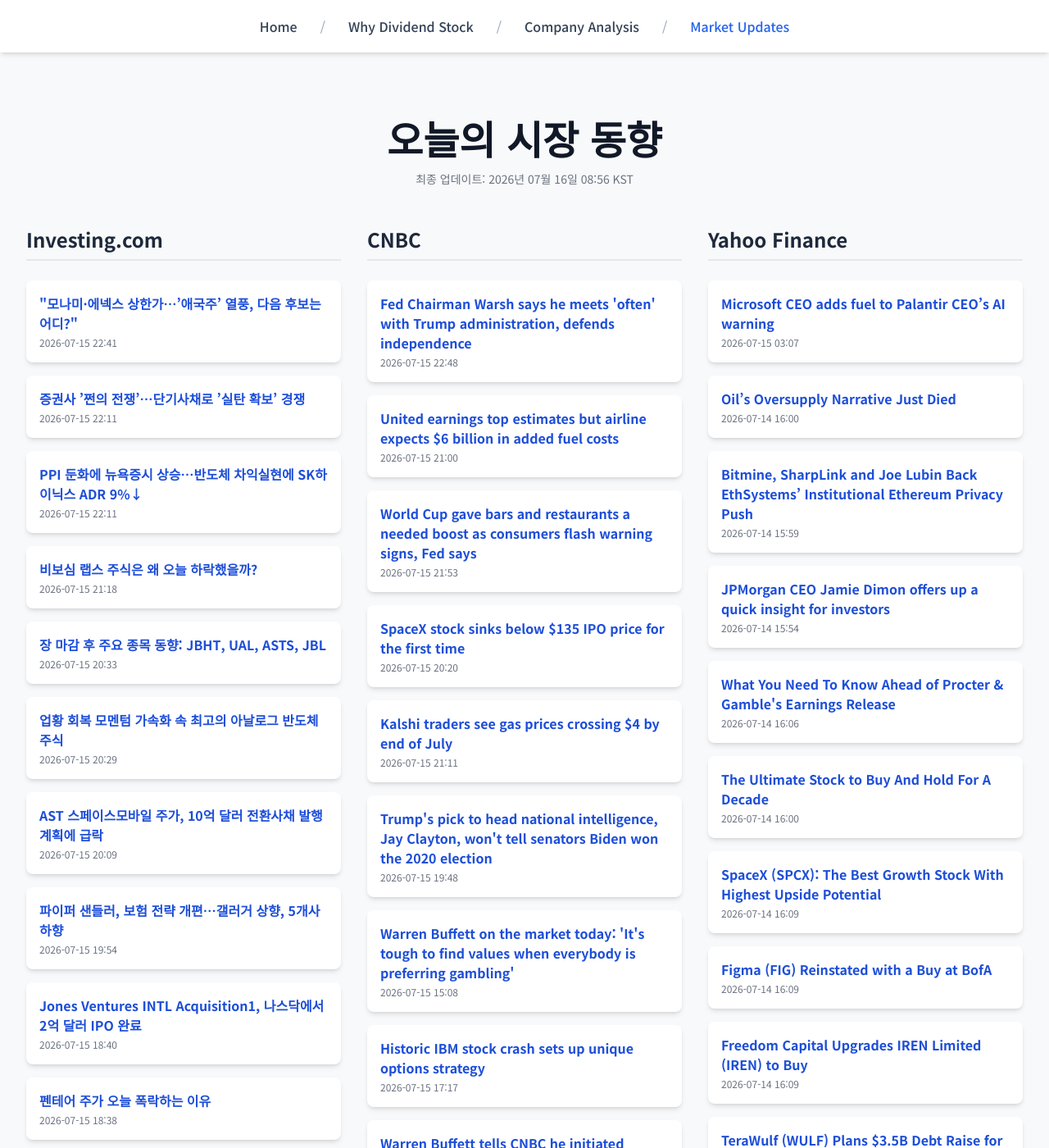
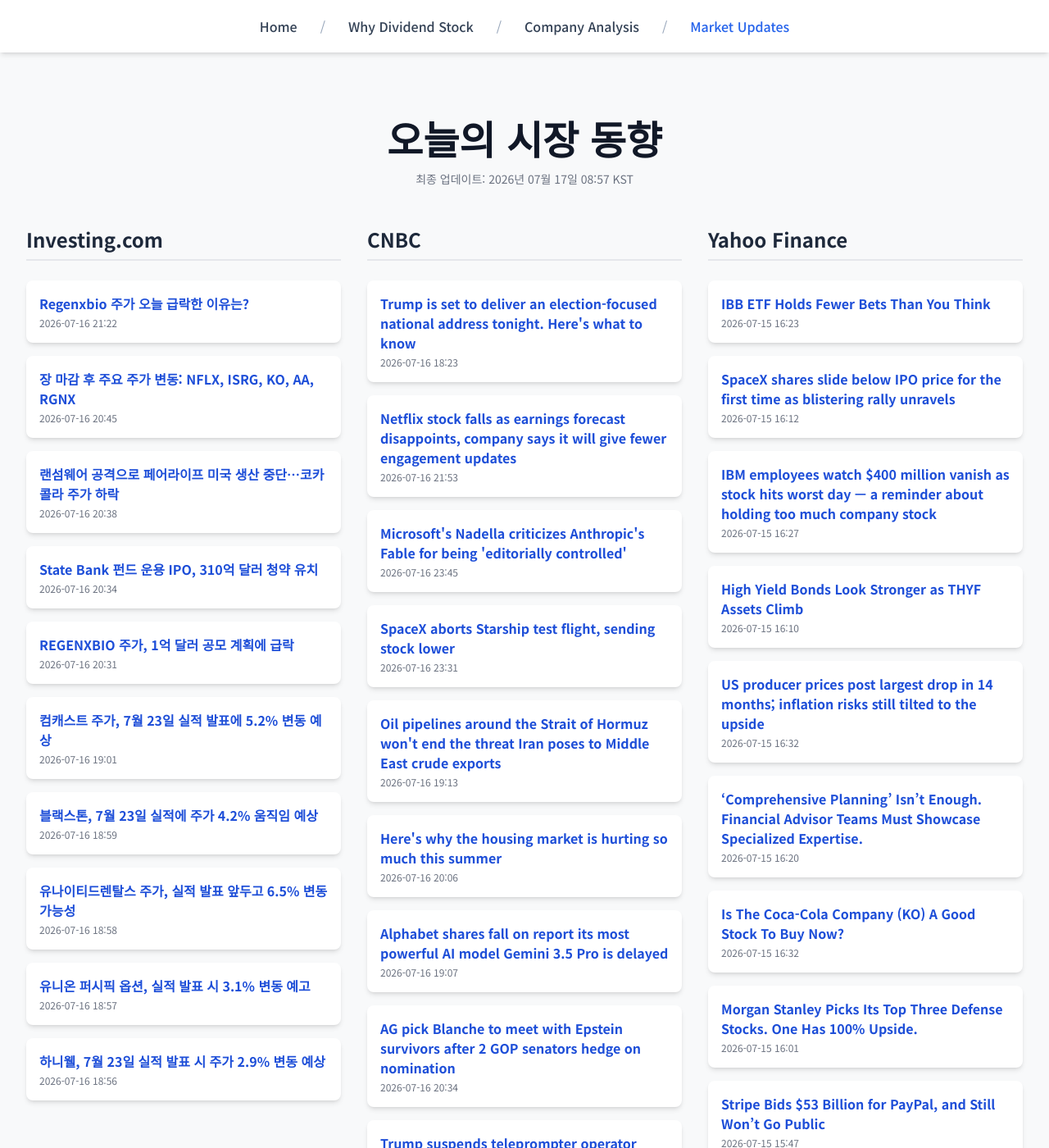
Before and after one commit to Kay-Hwang/my-company-analysis, a Jekyll site: the page built from market-updates.html, in a window 1280 px wide and 1400 px high. Shown: the whole window at 82% size. Built offline with Jekyll 4.4.1, drawn with Linux system fonts in a browser that asks for light colours; nearby versions of some CDN libraries; a script that is not in the unit is left out; some of the changed text lies outside the part shown.

Commit message:
Update daily data

```diff
--- a/_data/latest_data.json
+++ b/_data/latest_data.json
@@ -1,190 +1,190 @@
 {
-  "lastUpdated": "2026년 07월 16일 08:56 KST",
+  "lastUpdated": "2026년 07월 17일 08:57 KST",
   "news": {
     "investing": [
       {
-        "title": "\"모나미·에넥스 상한가…’애국주’ 열풍, 다음 후보는 어디?\"",
-        "link": "https://kr.investing.com/news/stock-market-news/article-2017220",
-        "pubDate": "2026-07-15 22:41:11",
-        "summary": "\"모나미·에넥스 상한가…’애국주’ 열풍, 다음 후보는 어디?\""
+        "title": "Regenxbio 주가 오늘 급락한 이유는?",
+        "link": "https://kr.investing.com/news/stock-market-news/article-93CH-2018928",
+        "pubDate": "2026-07-16 21:22:24",
+        "summary": "Regenxbio 주가 오늘 급락한 이유는?"
       },
       {
-        "title": "증권사 ’쩐의 전쟁’…단기사채로 ’실탄 확보’ 경쟁",
-        "link": "https://kr.investing.com/news/stock-market-news/article-2017218",
-        "pubDate": "2026-07-15 22:11:09",
-        "summary": "증권사 ’쩐의 전쟁’…단기사채로 ’실탄 확보’ 경쟁"
+        "title": "장 마감 후 주요 주가 변동: NFLX, ISRG, KO, AA, RGNX",
+        "link": "https://kr.investing.com/news/stock-market-news/article-432SI-2018878",
+        "pubDate": "2026-07-16 20:45:03",
+        "summary": "장 마감 후 주요 주가 변동: NFLX, ISRG, KO, AA, RGNX"
       },
       {
-        "title": "PPI 둔화에 뉴욕증시 상승…반도체 차익실현에 SK하이닉스 ADR 9%↓",
-        "link": "https://kr.investing.com/news/stock-market-news/article-2017217",
-        "pubDate": "2026-07-15 22:11:08",
-        "summary": "PPI 둔화에 뉴욕증시 상승…반도체 차익실현에 SK하이닉스 ADR 9%↓"
+        "title": "랜섬웨어 공격으로 페어라이프 미국 생산 중단…코카콜라 주가 하락",
+        "link": "https://kr.investing.com/news/stock-market-news/article-2018865",
+        "pubDate": "2026-07-16 20:38:26",
+        "summary": "랜섬웨어 공격으로 페어라이프 미국 생산 중단…코카콜라 주가 하락"
       },
       {
-        "title": "비보심 랩스 주식은 왜 오늘 하락했을까?",
-        "link": "https://kr.investing.com/news/stock-market-news/article-93CH-2017197",
-        "pubDate": "2026-07-15 21:18:35",
-        "summary": "비보심 랩스 주식은 왜 오늘 하락했을까?"
+        "title": "State Bank 펀드 운용 IPO, 310억 달러 청약 유치",
+        "link": "https://kr.investing.com/news/stock-market-news/article-93CH-2018834",
+        "pubDate": "2026-07-16 20:34:10",
+        "summary": "State Bank 펀드 운용 IPO, 310억 달러 청약 유치"
       },
       {
-        "title": "장 마감 후 주요 종목 동향: JBHT, UAL, ASTS, JBL",
-        "link": "https://kr.investing.com/news/stock-market-news/article-432SI-2017146",
-        "pubDate": "2026-07-15 20:33:01",
-        "summary": "장 마감 후 주요 종목 동향: JBHT, UAL, ASTS, JBL"
+        "title": "REGENXBIO 주가, 1억 달러 공모 계획에 급락",
+        "link": "https://kr.investing.com/news/stock-market-news/article-93CH-2018830",
+        "pubDate": "2026-07-16 20:31:03",
+        "summary": "REGENXBIO 주가, 1억 달러 공모 계획에 급락"
       },
       {
-        "title": "업황 회복 모멘텀 가속화 속 최고의 아날로그 반도체 주식",
-        "link": "https://kr.investing.com/news/stock-market-news/article-93CH-2017143",
-        "pubDate": "2026-07-15 20:29:56",
-        "summary": "업황 회복 모멘텀 가속화 속 최고의 아날로그 반도체 주식"
+        "title": "컴캐스트 주가, 7월 23일 실적 발표에 5.2% 변동 예상",
+        "link": "https://kr.investing.com/news/stock-market-news/article-93CH-2018730",
+        "pubDate": "2026-07-16 19:01:18",
+        "summary": "컴캐스트 주가, 7월 23일 실적 발표에 5.2% 변동 예상"
       },
       {
-        "title": "AST 스페이스모바일 주가, 10억 달러 전환사채 발행 계획에 급락",
-        "link": "https://kr.investing.com/news/stock-market-news/article-93CH-2017084",
-        "pubDate": "2026-07-15 20:09:26",
-        "summary": "AST 스페이스모바일 주가, 10억 달러 전환사채 발행 계획에 급락"
+        "title": "블랙스톤, 7월 23일 실적에 주가 4.2% 움직임 예상",
+        "link": "https://kr.investing.com/news/stock-market-news/article-93CH-2018729",
+        "pubDate": "2026-07-16 18:59:59",
+        "summary": "블랙스톤, 7월 23일 실적에 주가 4.2% 움직임 예상"
       },
       {
-        "title": "파이퍼 샌들러, 보험 전략 개편…갤러거 상향, 5개사 하향",
-        "link": "https://kr.investing.com/news/stock-market-news/article-2017066",
-        "pubDate": "2026-07-15 19:54:56",
-        "summary": "파이퍼 샌들러, 보험 전략 개편…갤러거 상향, 5개사 하향"
+        "title": "유나이티드렌탈스 주가, 실적 발표 앞두고 6.5% 변동 가능성",
+        "link": "https://kr.investing.com/news/stock-market-news/article-93CH-2018727",
+        "pubDate": "2026-07-16 18:58:51",
+        "summary": "유나이티드렌탈스 주가, 실적 발표 앞두고 6.5% 변동 가능성"
       },
       {
-        "title": "Jones Ventures INTL Acquisition1, 나스닥에서 2억 달러 IPO 완료",
-        "link": "https://kr.investing.com/news/stock-market-news/article-432SI-2017048",
-        "pubDate": "2026-07-15 18:40:05",
-        "summary": "Jones Ventures INTL Acquisition1, 나스닥에서 2억 달러 IPO 완료"
+        "title": "유니온 퍼시픽 옵션, 실적 발표 시 3.1% 변동 예고",
+        "link": "https://kr.investing.com/news/stock-market-news/article-93CH-2018726",
+        "pubDate": "2026-07-16 18:57:48",
+        "summary": "유니온 퍼시픽 옵션, 실적 발표 시 3.1% 변동 예고"
       },
       {
-        "title": "펜테어 주가 오늘 폭락하는 이유",
-        "link": "https://kr.investing.com/news/stock-market-news/article-93CH-2017040",
-        "pubDate": "2026-07-15 18:38:30",
-        "summary": "펜테어 주가 오늘 폭락하는 이유"
+        "title": "하니웰, 7월 23일 실적 발표 시 주가 2.9% 변동 예상",
+        "link": "https://kr.investing.com/news/stock-market-news/article-93CH-2018725",
+        "pubDate": "2026-07-16 18:56:39",
+        "summary": "하니웰, 7월 23일 실적 발표 시 주가 2.9% 변동 예상"
       }
     ],
     "cnbc": [
       {
-        "title": "Fed Chairman Warsh says he meets 'often' with Trump administration, defends independence",
-        "link": "https://www.cnbc.com/2026/07/15/feds-warsh-says-he-meets-often-with-trump-administration.html",
-        "pubDate": "Wed, 15 Jul 2026 22:48:57 GMT",
-        "summary": "Kevin Warsh said Wednesday that he speaks with Treasury Secretary Scott Bessent frequently outside their regular weekly meetings."
+        "title": "Trump is set to deliver an election-focused national address tonight. Here's what to know",
+        "link": "https://www.cnbc.com/2026/07/16/trump-primetime-address-elections-2020.html",
+        "pubDate": "Thu, 16 Jul 2026 18:23:39 GMT",
+        "summary": "\"Without free and fair elections, you don't have a country,\" Trump said this week when asked to preview the speech."
       },
       {
-        "title": "United earnings top estimates but airline expects $6 billion in added fuel costs",
-        "link": "https://www.cnbc.com/2026/07/15/united-airlines-ual-2q-2026-earnings.html",
-        "pubDate": "Wed, 15 Jul 2026 21:00:11 GMT",
-        "summary": "United reported higher revenue for premium, corporate and no-frills basic economy tickets and higher revenue for both domestic and international trips."
+        "title": "Netflix stock falls as earnings forecast disappoints, company says it will give fewer engagement updates",
+        "link": "https://www.cnbc.com/2026/07/16/netflix-nflx-earnings-q2-2026.html",
+        "pubDate": "Thu, 16 Jul 2026 21:53:56 GMT",
+        "summary": "The streaming giant said it would cut back on the frequency of its \"What We Watched\" reports, which provide a picture of engagement."
       },
       {
-        "title": "World Cup gave bars and restaurants a needed boost as consumers flash warning signs, Fed says",
-        "link": "https://www.cnbc.com/2026/07/15/world-cup-economy-spending-alcohol-hotels-fed.html",
-        "pubDate": "Wed, 15 Jul 2026 21:53:10 GMT",
-        "summary": "The latest edition of the Fed's Beige Book indicated that the soccer tournament wasn't necessarily translating to broader economic growth."
+        "title": "Microsoft's Nadella criticizes Anthropic's Fable for being 'editorially controlled'",
+        "link": "https://www.cnbc.com/2026/07/16/microsoft-ceo-says-anthropic-fable-request-policy-doesnt-make-sense.html",
+        "pubDate": "Thu, 16 Jul 2026 23:45:16 GMT",
+        "summary": "Microsoft enjoys close ties to Anthropic, but it's also working to help companies refine models that keep their data private."
       },
       {
-        "title": "SpaceX stock sinks below $135 IPO price for the first time",
-        "link": "https://www.cnbc.com/2026/07/15/spacex-spcx-stock-ipo-price.html",
-        "pubDate": "Wed, 15 Jul 2026 20:20:10 GMT",
-        "summary": "SpaceX shares fell for a fourth-straight session on Wednesday days after entering the Nasdaq-100"
+        "title": "SpaceX aborts Starship test flight, sending stock lower",
+        "link": "https://www.cnbc.com/2026/07/16/spacex-spcx-stock-starship-test-flight.html",
+        "pubDate": "Thu, 16 Jul 2026 23:31:34 GMT",
+        "summary": "Elon Musk said it would make another attempt \"hopefully in a few days.\"  SpaceX completed the maiden test flight of its Starship V3 rocket in May."
       },
       {
-        "title": "Kalshi traders see gas prices crossing $4 by end of July",
-        "link": "https://www.cnbc.com/2026/07/15/kalshi-traders-see-gas-prices-crossing-4-by-end-of-july-.html",
-        "pubDate": "Wed, 15 Jul 2026 21:11:03 GMT",
-        "summary": "Like last month's average, Kalshi traders see gas prices surpassing $4 by the end of July."
+        "title": "Oil pipelines around the Strait of Hormuz won't end the threat Iran poses to Middle East crude exports",
+        "link": "https://www.cnbc.com/2026/07/16/oil-pipeline-iran-strait-hormuz-red-sea-iraq-uae-saudi.html",
+        "pubDate": "Thu, 16 Jul 2026 19:13:07 GMT",
+        "summary": "Oil producers are building or contemplating new pipeline projects to bypass the Strait of Hormuz, but this infrastructure is still vulnerable, analysts said."
       },
       {
-        "title": "Trump's pick to head national intelligence, Jay Clayton, won't tell senators Biden won the 2020 election",
-        "link": "https://www.cnbc.com/2026/07/15/trump-dni-jay-clayton-senate-2020-election.html",
-        "pubDate": "Wed, 15 Jul 2026 19:48:29 GMT",
-        "summary": "The Senate Intelligence Committee is considering Jay Clayton's nomination to be the director of national intelligence."
+        "title": "Here's why the housing market is hurting so much this summer",
+        "link": "https://www.cnbc.com/2026/07/16/housing-market-mortgages-homebuilding.html",
+        "pubDate": "Thu, 16 Jul 2026 20:06:13 GMT",
+        "summary": "Mortgage rates are high, home prices at record levels, and consumers stressed — all contributing to a drop in existing home sales and builder sentiment."
       },
       {
-        "title": "Warren Buffett on the market today: 'It's tough to find values when everybody is preferring gambling'",
-        "link": "https://www.cnbc.com/2026/07/15/warren-buffett-on-the-market-today-its-tough-to-find-values-when-everybody-is-preferring-gambling.html",
-        "pubDate": "Wed, 15 Jul 2026 15:08:40 GMT",
-        "summary": "The investor has been sharply critical of the stock market, one that he says is increasingly defined by speculative trading as opposed to long-term investing."
+        "title": "Alphabet shares fall on report its most powerful AI model Gemini 3.5 Pro is delayed",
+        "link": "https://www.cnbc.com/2026/07/16/alphabet-stock-gemini-3-5-pro-ai.html",
+        "pubDate": "Thu, 16 Jul 2026 19:07:42 GMT",
+        "summary": "Alphabet announced the Gemini 3.5 Pro AI  in May, saying it was being used internally but wouldn't be ready for a broader rollout until the following month."
       },
       {
-        "title": "Historic IBM stock crash sets up unique options strategy",
-        "link": "https://www.cnbc.com/2026/07/15/historic-ibm-stock-crash-sets-up-unique-options-strategy.html",
-        "pubDate": "Wed, 15 Jul 2026 17:17:38 GMT",
-        "summary": "IBM shares fell just over $73 to ~$217 — a jaw-dropping 25% single-day decapitation."
+        "title": "AG pick Blanche to meet with Epstein survivors after 2 GOP senators hedge on nomination",
+        "link": "https://www.cnbc.com/2026/07/16/todd-blanche-attorney-general-nomination-cornyn.html",
+        "pubDate": "Thu, 16 Jul 2026 20:34:16 GMT",
+        "summary": "Sen. Thom Tillis, R-N.C., wants Todd Blanche to meet with victims of sex offender Jeffrey Epstein before committing his support for the nomination."
       },
       {
-        "title": "Warren Buffett tells CNBC he initiated Berkshire Hathaway's investment in Alphabet",
-        "link": "https://www.cnbc.com/2026/07/15/warren-buffett-tells-cnbc-he-initiated-berkshire-hathaways-investment-in-alphabet.html",
-        "pubDate": "Wed, 15 Jul 2026 17:00:32 GMT",
-        "summary": "Warren Buffett said he was the driving force behind the conglomerate's recent big investment in Alphabet."
+        "title": "Trump suspends teleprompter operator over Kalshi bets allegations, White House says",
+        "link": "https://www.cnbc.com/2026/07/16/trump-kalshi-teleprompter-cftc-investigation.html",
+        "pubDate": "Thu, 16 Jul 2026 20:04:38 GMT",
+        "summary": "Kalshi retained most of the profits, which were more than $90,000, from the trades made on public statements by President Trump."
       },
       {
-        "title": "Mortgage rates rise to highest level in nearly a year, causing homebuyers to pause",
-        "link": "https://www.cnbc.com/2026/07/15/mortgage-rates-rise-to-highest-level-in-nearly-a-year.html",
-        "pubDate": "Wed, 15 Jul 2026 12:13:32 GMT",
-        "summary": "Mortgage rates moved higher last week, causing buyers to pull back, but refinancing did see small gains."
+        "title": "The best states for workers to get educated, trained and find a job in America in 2026",
+        "link": "https://www.cnbc.com/2026/07/16/best-states-workers-jobs-2026.html",
+        "pubDate": "Thu, 16 Jul 2026 15:22:24 GMT",
+        "summary": "These 11 U.S. states excel when it comes to the education level of their workforce, migration patterns, and workforce development programs."
       }
     ],
     "yahoo": [
       {
-        "title": "Microsoft CEO adds fuel to Palantir CEO’s AI warning",
-        "link": "https://finance.yahoo.com/technology/ai/articles/microsoft-ceo-adds-fuel-palantir-030700396.html",
-        "pubDate": "2026-07-15T03:07:00Z",
-        "summary": "Microsoft CEO adds fuel to Palantir CEO’s AI warning"
+        "title": "IBB ETF Holds Fewer Bets Than You Think",
+        "link": "https://finance.yahoo.com/markets/stocks/articles/ibb-etf-holds-fewer-bets-162305897.html",
+        "pubDate": "2026-07-15T16:23:05Z",
+        "summary": "IBB ETF Holds Fewer Bets Than You Think"
       },
       {
-        "title": "Oil’s Oversupply Narrative Just Died",
-        "link": "https://finance.yahoo.com/energy/articles/oil-oversupply-narrative-just-died-160000789.html",
-        "pubDate": "2026-07-14T16:00:00Z",
-        "summary": "Oil’s Oversupply Narrative Just Died"
+        "title": "SpaceX shares slide below IPO price for the first time as blistering rally unravels",
+        "link": "https://finance.yahoo.com/markets/stocks/articles/spacex-shares-slide-below-ipo-161235621.html",
+        "pubDate": "2026-07-15T16:12:35Z",
+        "summary": "SpaceX shares slide below IPO price for the first time as blistering rally unravels"
       },
       {
-        "title": "Bitmine, SharpLink and Joe Lubin Back EthSystems’ Institutional Ethereum Privacy Push",
-        "link": "https://finance.yahoo.com/markets/crypto/articles/bitmine-sharplink-joe-lubin-back-155900686.html",
-        "pubDate": "2026-07-14T15:59:00Z",
-        "summary": "Bitmine, SharpLink and Joe Lubin Back EthSystems’ Institutional Ethereum Privacy Push"
+        "title": "IBM employees watch $400 million vanish as stock hits worst day — a reminder about holding too much company stock",
+        "link": "https://finance.yahoo.com/markets/stocks/articles/ibm-employees-watch-400-million-162722699.html",
+        "pubDate": "2026-07-15T16:27:22Z",
+        "summary": "IBM employees watch $400 million vanish as stock hits worst day — a reminder about holding too much company stock"
       },
       {
-        "title": "JPMorgan CEO Jamie Dimon offers up a quick insight for investors",
-        "link": "https://finance.yahoo.com/markets/article/jpmorgan-ceo-jamie-dimon-offers-up-a-quick-insight-for-investors-155456381.html",
-        "pubDate": "2026-07-14T15:54:56Z",
-        "summary": "JPMorgan CEO Jamie Dimon offers up a quick insight for investors"
+        "title": "High Yield Bonds Look Stronger as THYF Assets Climb",
+        "link": "https://finance.yahoo.com/markets/options/articles/high-yield-bonds-look-stronger-161009845.html",
+        "pubDate": "2026-07-15T16:10:09Z",
+        "summary": "High Yield Bonds Look Stronger as THYF Assets Climb"
       },
       {
-        "title": "What You Need To Know Ahead of Procter & Gamble's Earnings Release",
-        "link": "https://finance.yahoo.com/markets/stocks/articles/know-ahead-procter-gambles-earnings-160646780.html",
-        "pubDate": "2026-07-14T16:06:46Z",
-        "summary": "What You Need To Know Ahead of Procter & Gamble's Earnings Release"
+        "title": "US producer prices post largest drop in 14 months; inflation risks still tilted to the upside",
+        "link": "https://finance.yahoo.com/economy/articles/us-producer-prices-unexpectedly-fall-125824836.html",
+        "pubDate": "2026-07-15T16:32:13Z",
+        "summary": "US producer prices post largest drop in 14 months; inflation risks still tilted to the upside"
       },
       {
-        "title": "The Ultimate Stock to Buy And Hold For A Decade",
-        "link": "https://finance.yahoo.com/markets/stocks/articles/ultimate-stock-buy-hold-decade-160036449.html",
-        "pubDate": "2026-07-14T16:00:36Z",
-        "summary": "The Ultimate Stock to Buy And Hold For A Decade"
+        "title": "‘Comprehensive Planning’ Isn’t Enough. Financial Advisor Teams Must Showcase Specialized Expertise.",
+        "link": "https://www.barrons.com/advisor/articles/financial-advisor-teams-specialized-expertise-6b5ae92c?siteid=yhoof2&yptr=yahoo",
+        "pubDate": "2026-07-15T16:20:00Z",
+        "summary": "‘Comprehensive Planning’ Isn’t Enough. Financial Advisor Teams Must Showcase Specialized Expertise."
       },
       {
-        "title": "SpaceX (SPCX): The Best Growth Stock With Highest Upside Potential",
-        "link": "https://finance.yahoo.com/markets/stocks/articles/spacex-spcx-best-growth-stock-160904158.html",
-        "pubDate": "2026-07-14T16:09:04Z",
-        "summary": "SpaceX (SPCX): The Best Growth Stock With Highest Upside Potential"
+        "title": "Is The Coca-Cola Company (KO) A Good Stock To Buy Now?",
+        "link": "https://finance.yahoo.com/markets/stocks/articles/coca-cola-company-ko-good-163243200.html",
+        "pubDate": "2026-07-15T16:32:43Z",
+        "summary": "Is The Coca-Cola Company (KO) A Good Stock To Buy Now?"
       },
       {
-        "title": "Figma (FIG) Reinstated with a Buy at BofA",
-        "link": "https://finance.yahoo.com/markets/stocks/articles/figma-fig-reinstated-buy-bofa-160918520.html",
-        "pubDate": "2026-07-14T16:09:18Z",
-        "summary": "Figma (FIG) Reinstated with a Buy at BofA"
+        "title": "Morgan Stanley Picks Its Top Three Defense Stocks. One Has 100% Upside.",
+        "link": "https://www.investors.com/news/morgan-stanley-northrop-grumman-ftai-aviation-hawkeye-360-defense-aerospace/?src=A00220&yptr=yahoo",
+        "pubDate": "2026-07-15T16:01:53Z",
+        "summary": "Morgan Stanley Picks Its Top Three Defense Stocks. One Has 100% Upside."
       },
       {
-        "title": "Freedom Capital Upgrades IREN Limited (IREN) to Buy",
-        "link": "https://finance.yahoo.com/markets/stocks/articles/freedom-capital-upgrades-iren-limited-160924269.html",
-        "pubDate": "2026-07-14T16:09:24Z",
-        "summary": "Freedom Capital Upgrades IREN Limited (IREN) to Buy"
+        "title": "Stripe Bids $53 Billion for PayPal, and Still Won’t Go Public",
+        "link": "https://finance.yahoo.com/markets/stocks/articles/stripe-bids-53-billion-paypal-154719418.html",
+        "pubDate": "2026-07-15T15:47:19Z",
+        "summary": "Stripe Bids $53 Billion for PayPal, and Still Won’t Go Public"
       },
       {
-        "title": "TeraWulf (WULF) Plans $3.5B Debt Raise for Kentucky Data Center Campus",
-        "link": "https://finance.yahoo.com/markets/stocks/articles/terawulf-wulf-plans-3-5b-160912208.html",
-        "pubDate": "2026-07-14T16:09:12Z",
-        "summary": "TeraWulf (WULF) Plans $3.5B Debt Raise for Kentucky Data Center Campus"
+        "title": "Queer Eye’s Tan France says one ‘very American’ money habit makes him 'physically sick’ — here's where he draws the line",
+        "link": "https://finance.yahoo.com/economy/policy/articles/queer-eye-tan-france-says-164500616.html",
+        "pubDate": "2026-07-15T16:45:00Z",
+        "summary": "Queer Eye’s Tan France says one ‘very American’ money habit makes him 'physically sick’ — here's where he draws the line"
       }
     ]
   }
```
